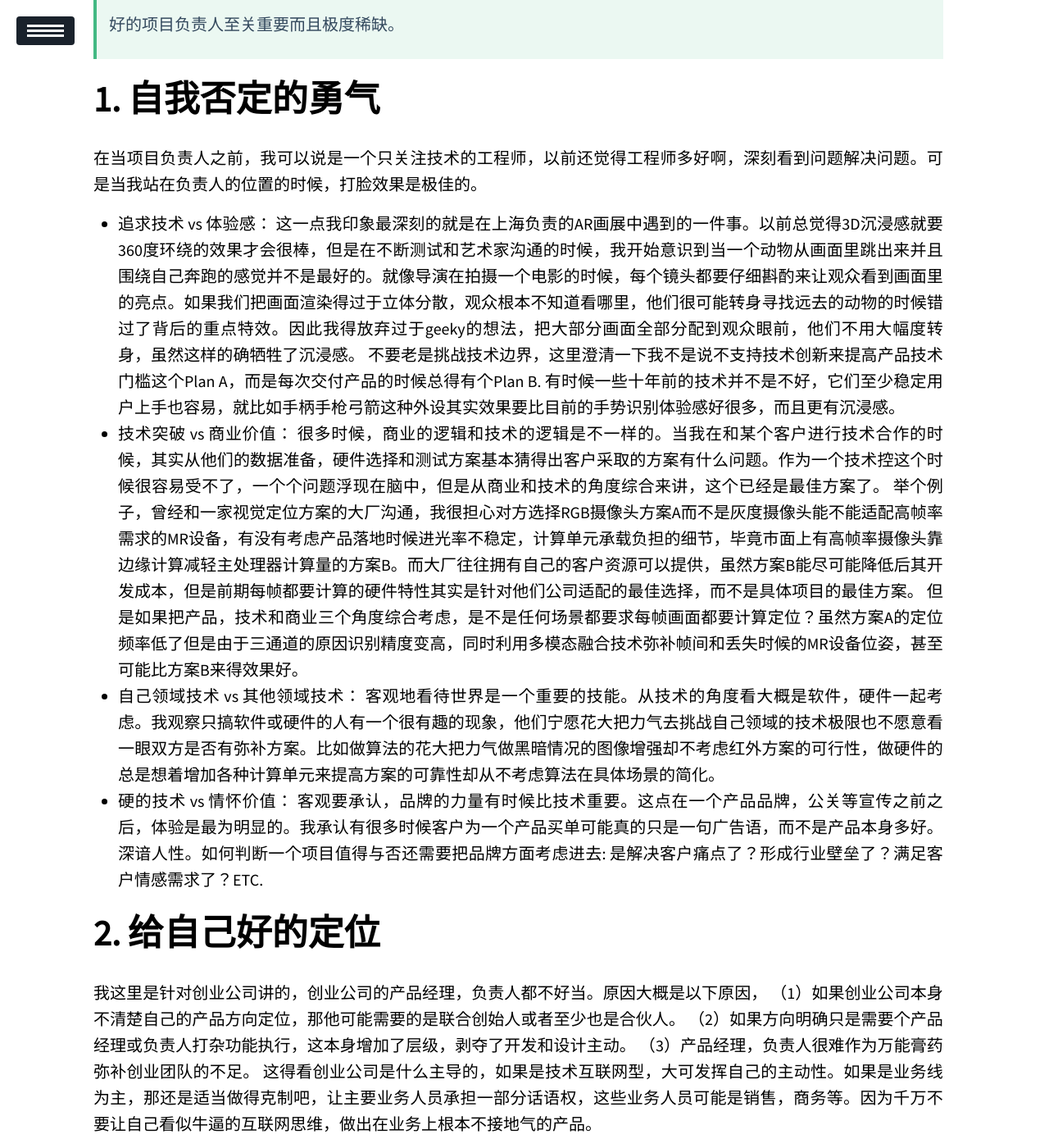
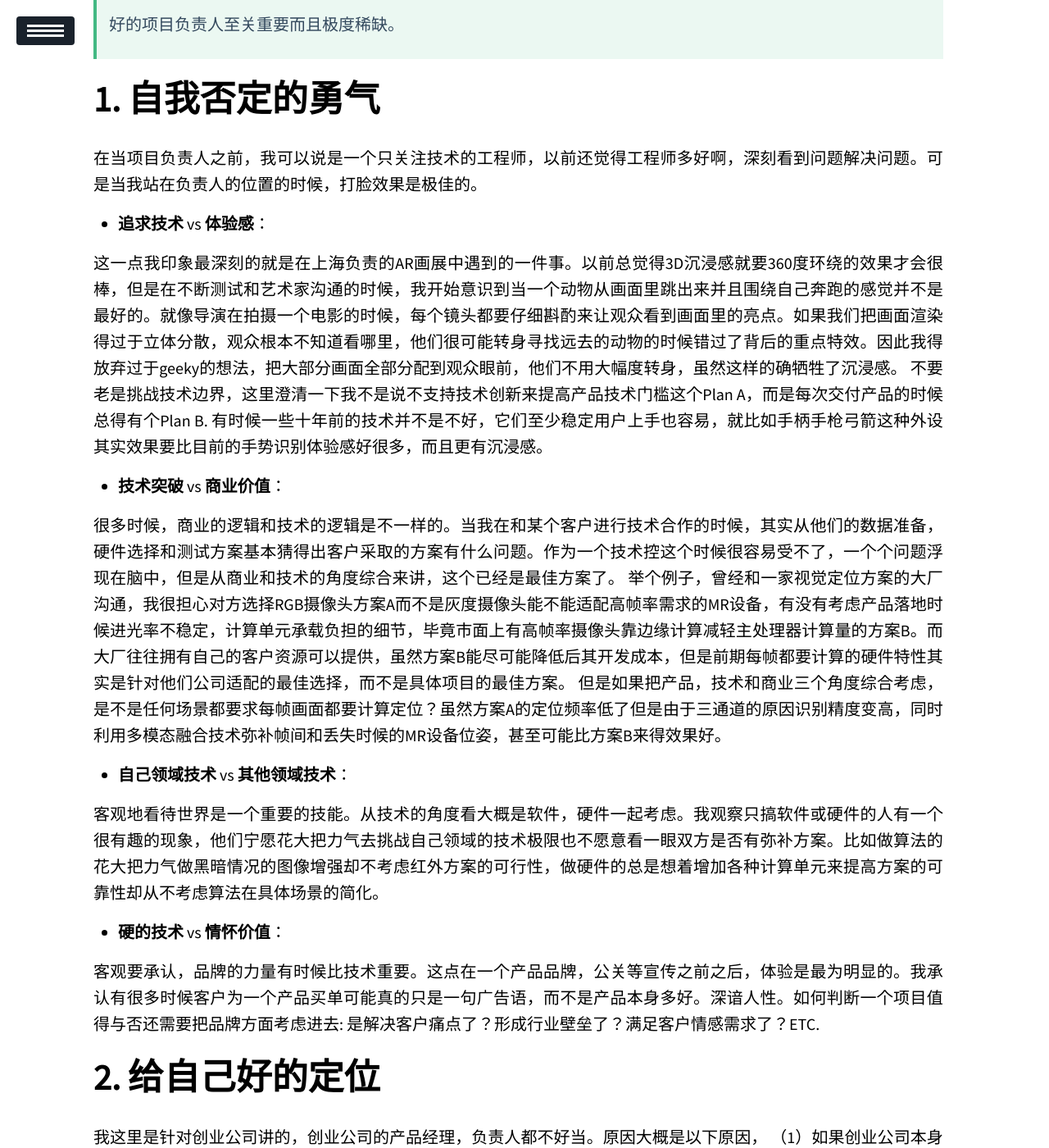
Before and after one commit to Hummmm/hummmm.github.io, a Jekyll site: the page built from _posts/2020-01-01-pm.md, in a window 1280 px wide and 1400 px high, scrolled down 522 px. Shown: the whole window at 82% size. Built offline with Jekyll 4.4.1, drawn with Linux system fonts in a browser that asks for light colours; our own code applies the rules of GitHub Pages for plain Markdown files; a script that is not in the unit is left out; some of the changed text lies outside the part shown.

Commit message:
Update 2020-01-01-pm.md

```diff
--- a/_posts/2020-01-01-pm.md
+++ b/_posts/2020-01-01-pm.md
@@ -16,14 +16,18 @@ description: 好的项目负责人至关重要而且极度稀缺。
 # 自我否定的勇气
 
 在当项目负责人之前，我可以说是一个只关注技术的工程师，以前还觉得工程师多好啊，深刻看到问题解决问题。可是当我站在负责人的位置的时候，打脸效果是极佳的。
-- 追求技术 vs 体验感：
+- **追求技术** vs **体验感**：
+
 这一点我印象最深刻的就是在上海负责的AR画展中遇到的一件事。以前总觉得3D沉浸感就要360度环绕的效果才会很棒，但是在不断测试和艺术家沟通的时候，我开始意识到当一个动物从画面里跳出来并且围绕自己奔跑的感觉并不是最好的。就像导演在拍摄一个电影的时候，每个镜头都要仔细斟酌来让观众看到画面里的亮点。如果我们把画面渲染得过于立体分散，观众根本不知道看哪里，他们很可能转身寻找远去的动物的时候错过了背后的重点特效。因此我得放弃过于geeky的想法，把大部分画面全部分配到观众眼前，他们不用大幅度转身，虽然这样的确牺牲了沉浸感。
 不要老是挑战技术边界，这里澄清一下我不是说不支持技术创新来提高产品技术门槛这个Plan A，而是每次交付产品的时候总得有个Plan B. 有时候一些十年前的技术并不是不好，它们至少稳定用户上手也容易，就比如手柄手枪弓箭这种外设其实效果要比目前的手势识别体验感好很多，而且更有沉浸感。
-- 技术突破 vs 商业价值：
+- **技术突破** vs **商业价值**：
+
 很多时候，商业的逻辑和技术的逻辑是不一样的。当我在和某个客户进行技术合作的时候，其实从他们的数据准备，硬件选择和测试方案基本猜得出客户采取的方案有什么问题。作为一个技术控这个时候很容易受不了，一个个问题浮现在脑中，但是从商业和技术的角度综合来讲，这个已经是最佳方案了。 举个例子，曾经和一家视觉定位方案的大厂沟通，我很担心对方选择RGB摄像头方案A而不是灰度摄像头能不能适配高帧率需求的MR设备，有没有考虑产品落地时候进光率不稳定，计算单元承载负担的细节，毕竟市面上有高帧率摄像头靠边缘计算减轻主处理器计算量的方案B。而大厂往往拥有自己的客户资源可以提供，虽然方案B能尽可能降低后其开发成本，但是前期每帧都要计算的硬件特性其实是针对他们公司适配的最佳选择，而不是具体项目的最佳方案。 但是如果把产品，技术和商业三个角度综合考虑，是不是任何场景都要求每帧画面都要计算定位？虽然方案A的定位频率低了但是由于三通道的原因识别精度变高，同时利用多模态融合技术弥补帧间和丢失时候的MR设备位姿，甚至可能比方案B来得效果好。
-- 自己领域技术 vs 其他领域技术：
+- **自己领域技术** vs **其他领域技术**：
+
 客观地看待世界是一个重要的技能。从技术的角度看大概是软件，硬件一起考虑。我观察只搞软件或硬件的人有一个很有趣的现象，他们宁愿花大把力气去挑战自己领域的技术极限也不愿意看一眼双方是否有弥补方案。比如做算法的花大把力气做黑暗情况的图像增强却不考虑红外方案的可行性，做硬件的总是想着增加各种计算单元来提高方案的可靠性却从不考虑算法在具体场景的简化。
-- 硬的技术 vs 情怀价值：
+- **硬的技术** vs **情怀价值**：
+
 客观要承认，品牌的力量有时候比技术重要。这点在一个产品品牌，公关等宣传之前之后，体验是最为明显的。我承认有很多时候客户为一个产品买单可能真的只是一句广告语，而不是产品本身多好。深谙人性。如何判断一个项目值得与否还需要把品牌方面考虑进去: 是解决客户痛点了？形成行业壁垒了？满足客户情感需求了？ETC.
 
 # 给自己好的定位
```
Also changed, not shown: other parts of _posts/2020-01-01-pm.md (+6 -4 lines).
